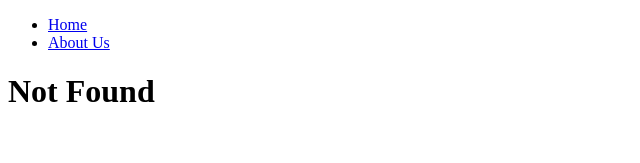
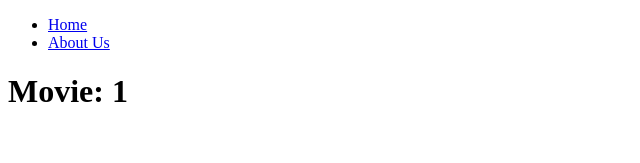
Before and after one commit to changeonPark/learn-next14, a Next.js app: page /movies/1 in a window 1280 px wide. Before the commit this address had no page. Shown: the top 163 px of the page, without its empty margins (0-640 px from the left). Built offline with nearby package versions, Linux system fonts and the light colour scheme.

Commit message:
🚩 feat: dynamic route

```diff
--- /dev/null
+++ b/app/(movies)/movies/[id]/page.tsx
@@ -0,0 +1,8 @@
+const Page = ({ params: { id } }: { params: { id: string } }) => {
+  // { params: { id: '1' }, searchParams: { region: 'kr', page: '2' } }
+  console.log(id)
+
+  return <h1>Movie: {id}</h1>
+}
+
+export default Page
```
